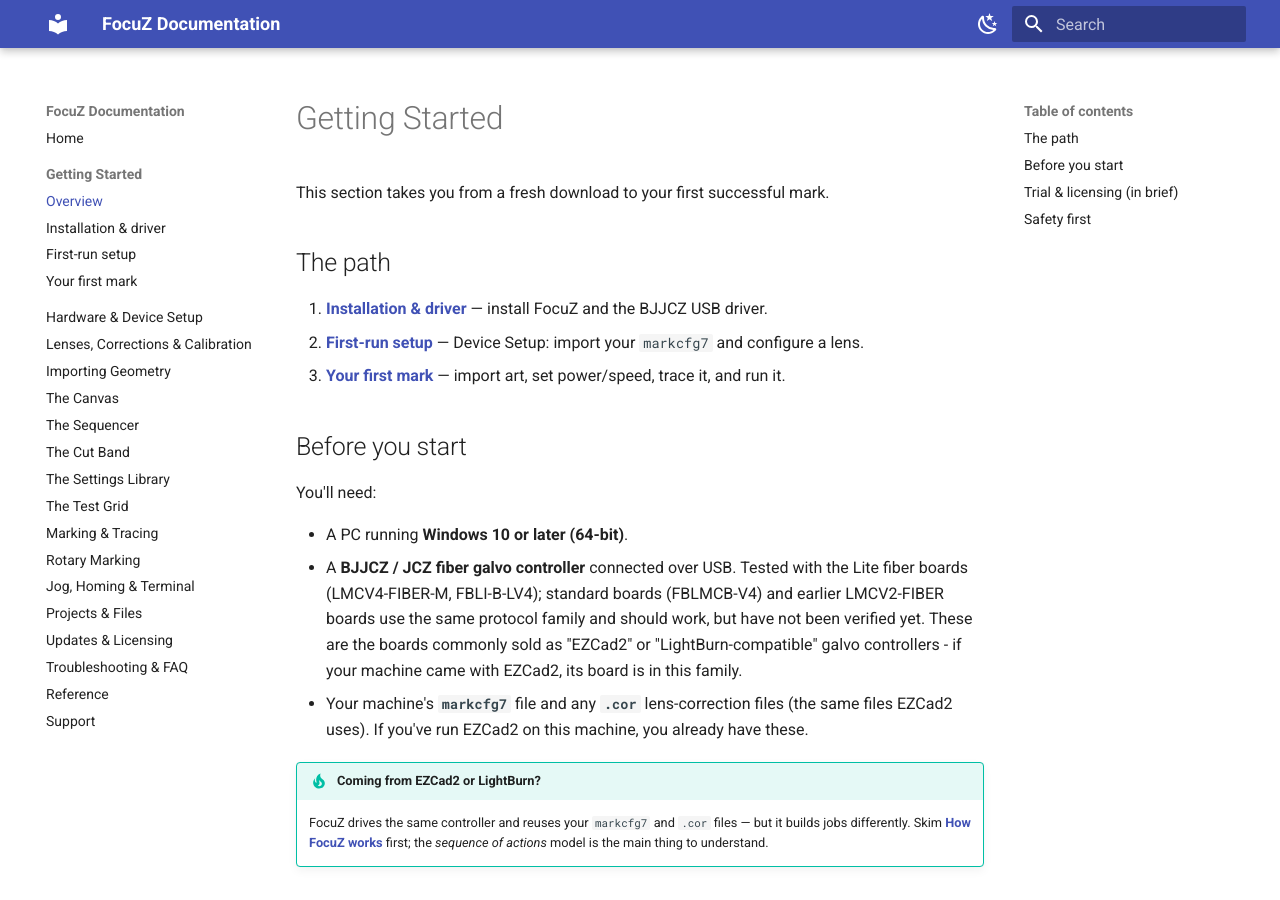
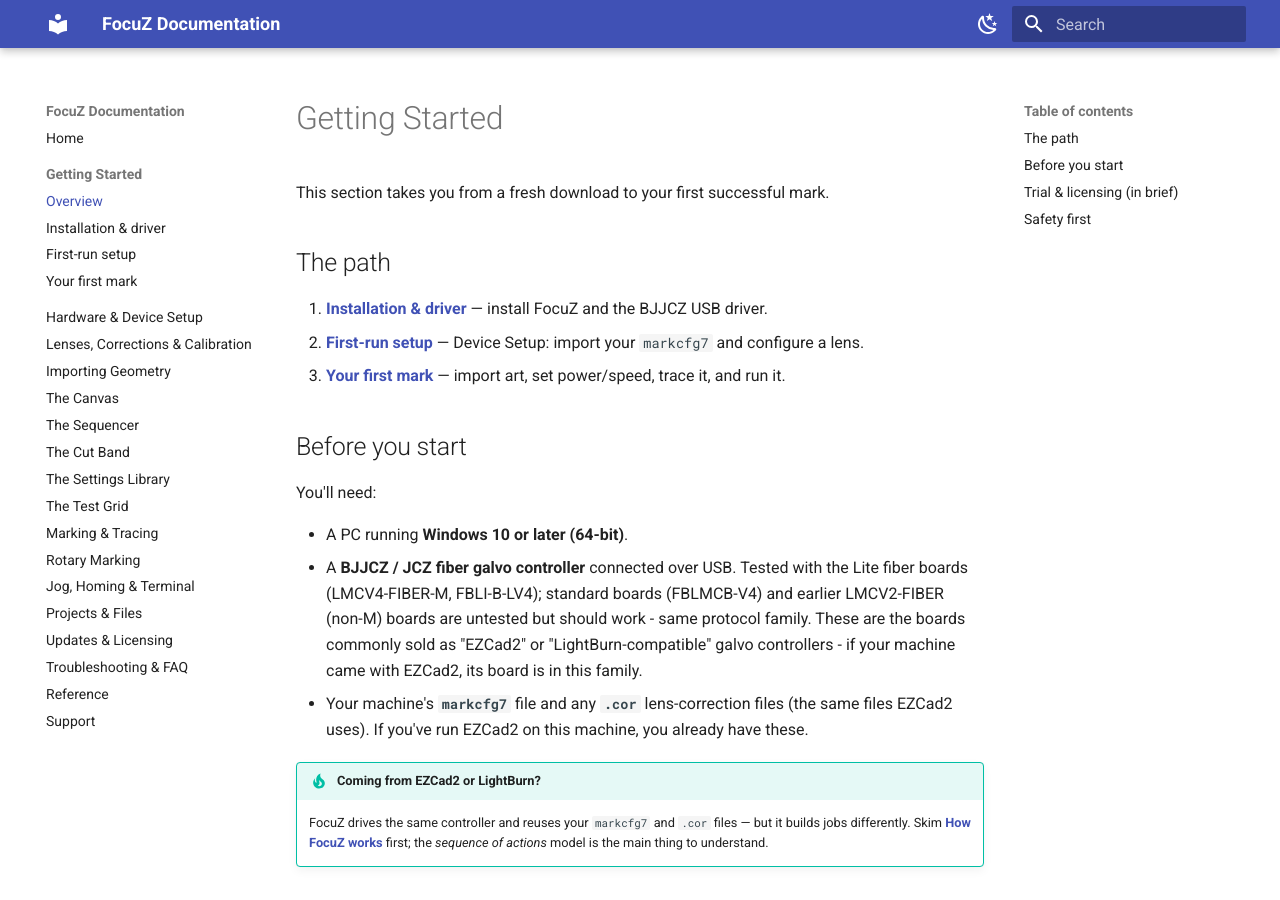
Before and after one commit to Lokahi-Shop/focuz-docs, an MkDocs documentation site: the page built from docs/getting-started/index.md, in a window 1280 px wide and 900 px high. Built offline with MkDocs 1.6.1 and Material for MkDocs 9.7.7, drawn with Linux system fonts in a browser that asks for light colours.

Commit message:
Untested-but-should-work wording + non-M qualifier

```diff
--- a/docs/getting-started/index.md
+++ b/docs/getting-started/index.md
@@ -14,8 +14,8 @@ You'll need:
 
 - A PC running **Windows 10 or later (64-bit)**.
 - A **BJJCZ / JCZ fiber galvo controller** connected over USB. Tested with the Lite fiber
-  boards (LMCV4-FIBER-M, FBLI-B-LV4); standard boards (FBLMCB-V4) and earlier LMCV2-FIBER
-  boards use the same protocol family and should work, but have not been verified yet. These
+  boards (LMCV4-FIBER-M, FBLI-B-LV4); standard boards (FBLMCB-V4) and earlier LMCV2-FIBER (non-M)
+  boards are untested but should work - same protocol family. These
   are the boards commonly sold as "EZCad2" or "LightBurn-compatible" galvo controllers - if
   your machine came with EZCad2, its board is in this family.
 - Your machine's **`markcfg7`** file and any **`.cor`** lens-correction files (the same files EZCad2
```
